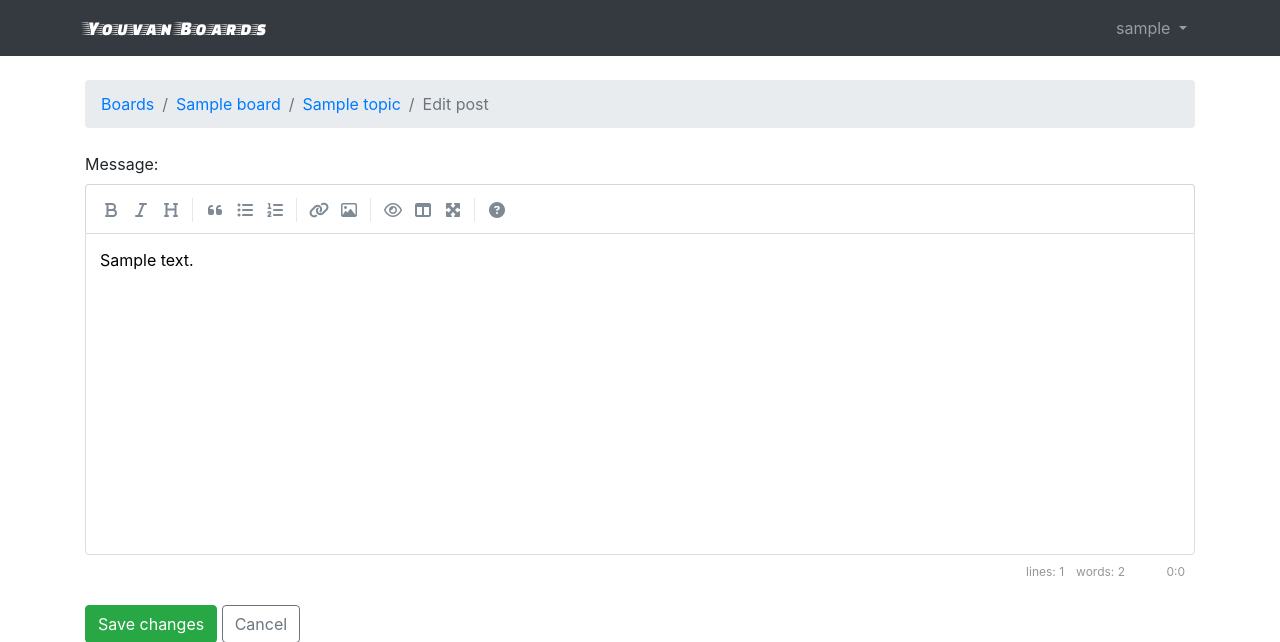
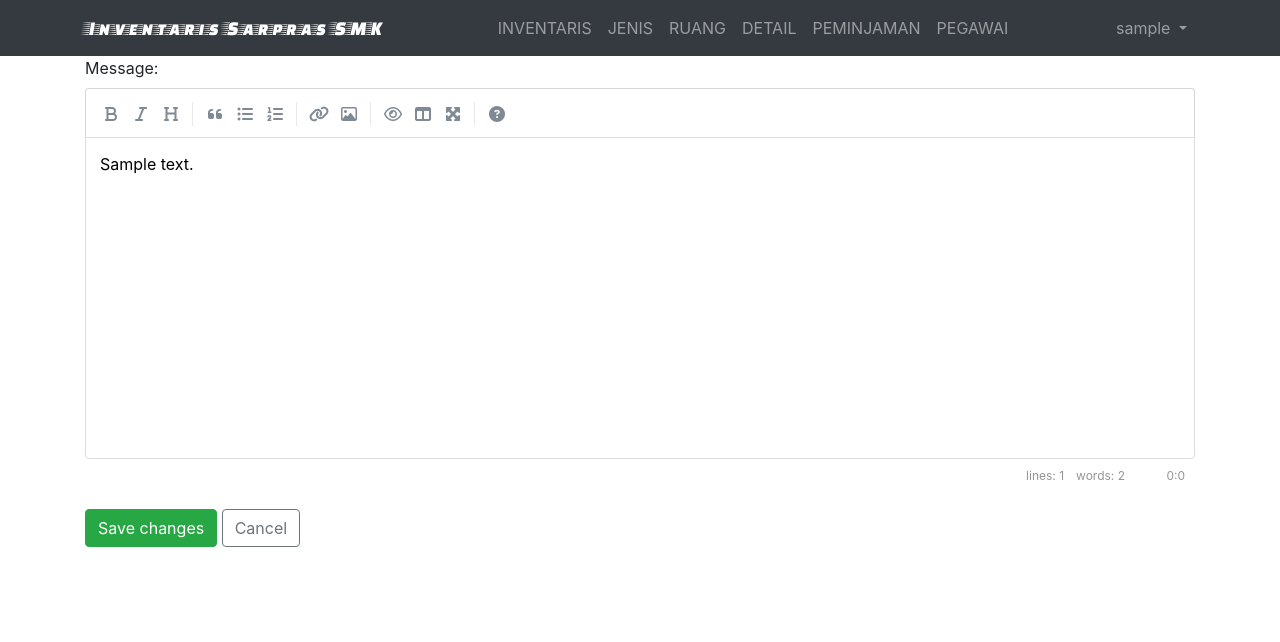
Before and after one commit to youvandra/django-board, a Django app: page /boards/1/topics/1/posts/1/edit/ in a window 1280 px wide. Shown: the top 642 px of the page. Run offline with Django 3.2, Linux system fonts and the light colour scheme; a user stored in the database is signed in; tables that the repository leaves empty hold one stand-in row (values such as "Sample post"); some libraries are stand-ins or nearby versions.

Commit message:
Inventaris

```diff
--- a/templates/base.html
+++ b/templates/base.html
@@ -2,22 +2,46 @@
 <html>
   <head>
     <meta charset="utf-8">
-    <title>{% block title %}Django Boards{% endblock %}</title>
+    <title>{% block title %}Inventaris barang{% endblock %}</title>
     <link href="https://fonts.googleapis.com/css?family=Faster+One" rel="stylesheet">
     <link rel="stylesheet" href="{% static 'css/bootstrap.min.css' %}">
     <link rel="stylesheet" href="{% static 'css/app.css' %}">
+    <script src="includes/print.js"></script>
     {% block stylesheet %}{% endblock %}
   </head>
   <body>
  {% block body %}
   <nav class="navbar navbar-expand-sm navbar-dark bg-dark">
   <div class="container">
-    <a class="navbar-brand" href="{% url 'home' %}">Youvan Boards</a>
+    <a class="navbar-brand" href="{% url 'home' %}">Inventaris Sarpras SMK</a>
     <button class="navbar-toggler" type="button" data-toggle="collapse" data-target="#mainMenu" aria-controls="mainMenu" aria-expanded="false" aria-label="Toggle navigation">
       <span class="navbar-toggler-icon"></span>
     </button>
     <div class="collapse navbar-collapse" id="mainMenu">
       {% if user.is_authenticated %}
+    </div>
+      <div class="collapse navbar-collapse" id="navbarSupportedContent">
+      <ul class="navbar-nav">
+        <li class="nav-item">
+          <a class="nav-link js-scroll-trigger" href="/inventaris">INVENTARIS</a>
+        </li>
+        <li class="nav-item">
+          <a class="nav-link js-scroll-trigger" href="/jenis">JENIS</a>
+        </li>
+        <li class="nav-item">
+          <a class="nav-link js-scroll-trigger" href="/ruang">RUANG</a>
+        </li>
+        <li class="nav-item">
+          <a class="nav-link js-scroll-trigger" href="/detail">DETAIL</a>
+        </li>
+        <li class="nav-item">
+          <a class="nav-link js-scroll-trigger" href="/peminjaman">PEMINJAMAN</a>
+        </li>
+        <li class="nav-item">
+          <a class="nav-link js-scroll-trigger" href="/pegawai">PEGAWAI</a>
+        </li>
+      </ul>
+    </div>
         <ul class="navbar-nav ml-auto">
           <li class="nav-item dropdown">
             <a class="nav-link dropdown-toggle" href="#" id="userMenu" data-toggle="dropdown" aria-haspopup="true" aria-expanded="false">
@@ -37,15 +61,11 @@
           <a href="{% url 'signup' %}" class="btn btn-primary ml-2">Sign up</a>
         </form>
       {% endif %}
-    </div>
+
   </div>
 </nav>
 
   <div class="container">
-    <ol class="breadcrumb my-4">
-      {% block breadcrumb %}
-      {% endblock %}
-    </ol>
     {% block content %}
     {% endblock %}
   </div>
```
